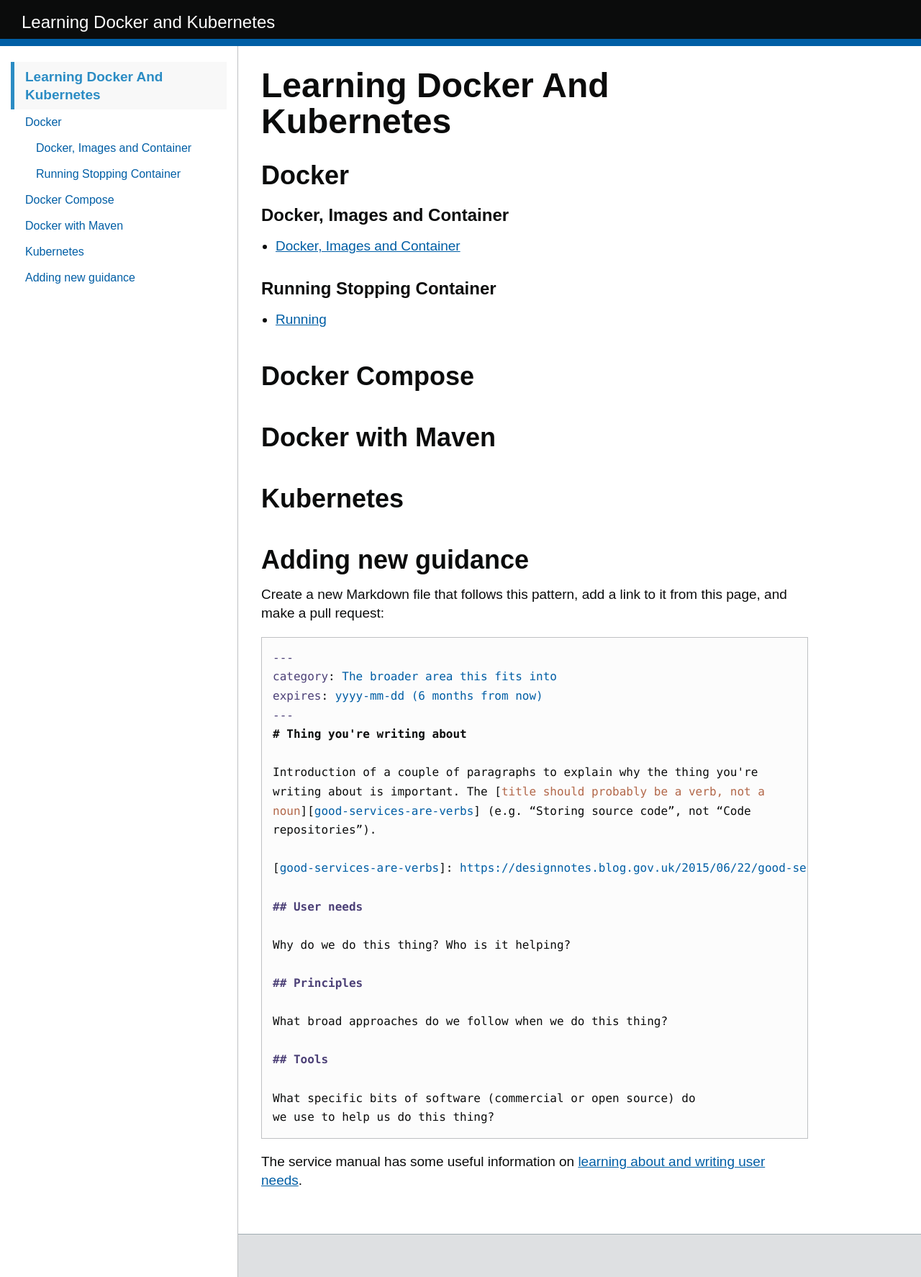
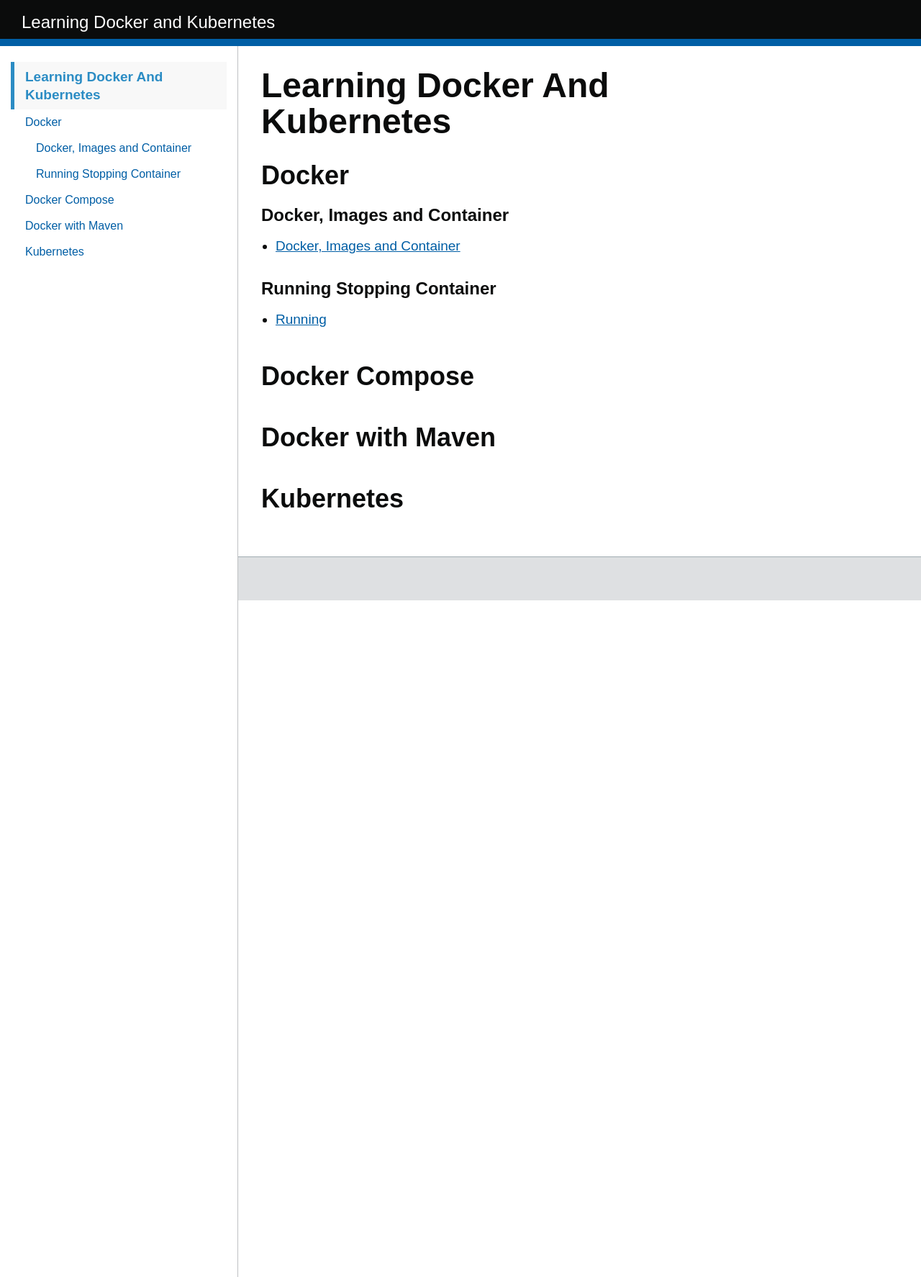
Before and after one commit to amantuladhar/LearnDockerKubernetes, a Jekyll site: the page built from index.md, in a window 1280 px wide. Shown: the whole page at 72% size. Built offline with Jekyll 4.4.1, drawn with Linux system fonts in a browser that asks for light colours; our own code applies the rules of GitHub Pages for plain Markdown files.

Commit message:
Remove more guidelines

````diff
--- a/index.md
+++ b/index.md
@@ -65,39 +65,3 @@
 - [{{ kubernetes.title }}]({{ kubernetes.url | relative_url }})
 {% endfor %}
 {% endfor %}
-
-## Adding new guidance
-
-Create a new Markdown file that follows this pattern, add a link to it
-from this page, and make a pull request:
-
-```markdown
----
-category: The broader area this fits into
-expires: yyyy-mm-dd (6 months from now)
----
-# Thing you're writing about
-
-Introduction of a couple of paragraphs to explain why the thing you're
-writing about is important. The [title should probably be a verb, not a
-noun][good-services-are-verbs] (e.g. “Storing source code”, not “Code
-repositories”).
-
-[good-services-are-verbs]: https://designnotes.blog.gov.uk/2015/06/22/good-services-are-verbs-2/
-
-## User needs
-
-Why do we do this thing? Who is it helping?
-
-## Principles
-
-What broad approaches do we follow when we do this thing?
-
-## Tools
-
-What specific bits of software (commercial or open source) do
-we use to help us do this thing?
-```
-
-The service manual has some useful information on
-[learning about and writing user needs](https://www.gov.uk/service-manual/user-research/start-by-learning-user-needs).
````
Also changed, not shown: README.md.
